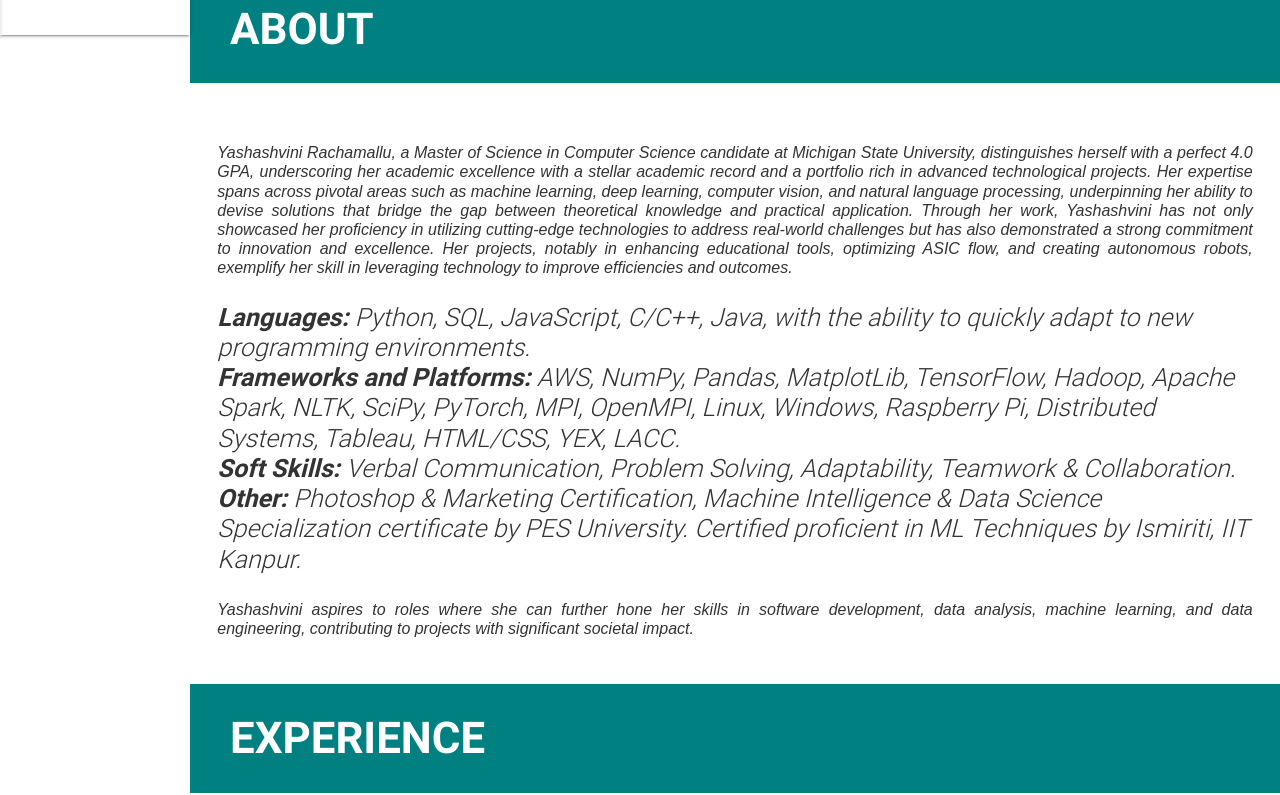
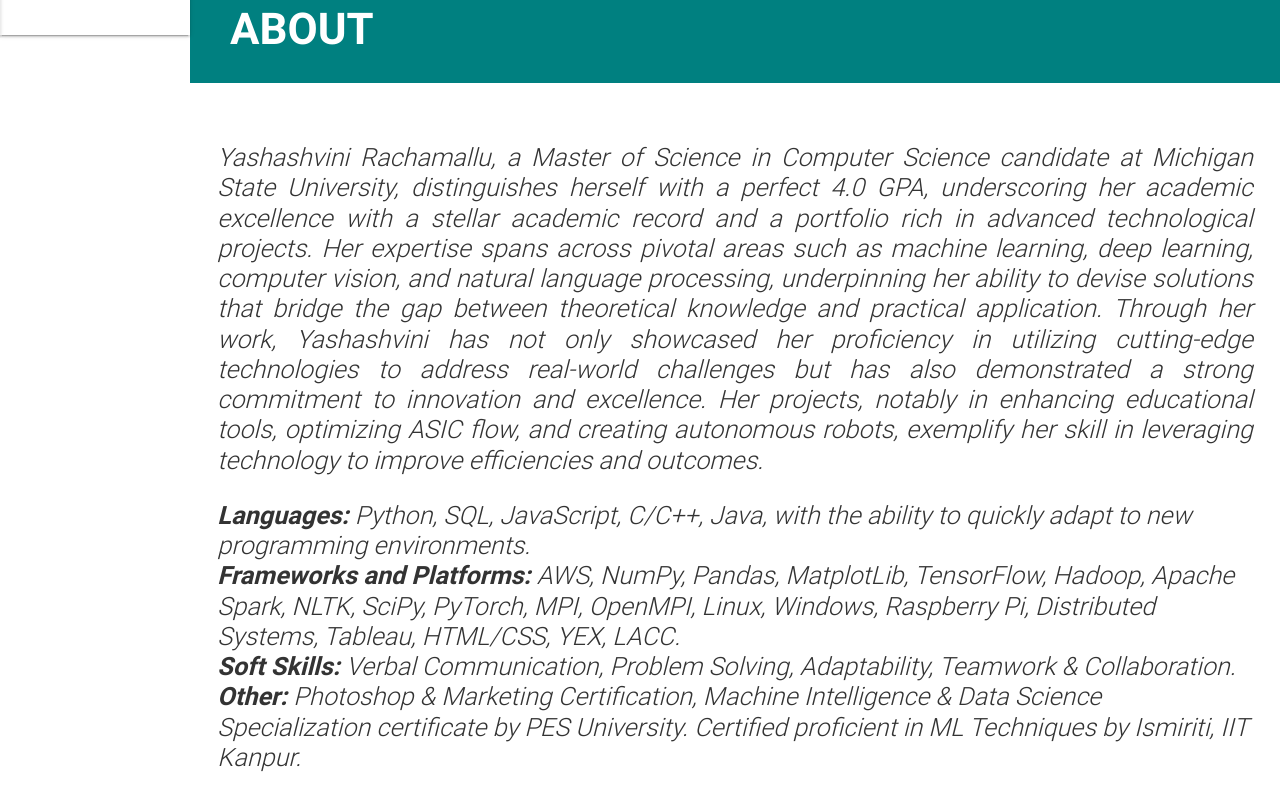
Before and after one commit to yashu-dot/yashu-dot.github.io, a plain HTML site: page index.html in a window 1280 px wide. Shown: the part 825-1620 px from the top of the page. Drawn offline with nearby package versions, Linux system fonts and the light colour scheme.

Commit message:
final change

```diff
--- a/index.html
+++ b/index.html
@@ -211,7 +211,7 @@
     <section id="about" class="section scrollspy">
       <h3 class="page-title white-text teal"><b>About</b></h3>
       <div class="container flow-text" >
-        <p style="text-align: justify; font-size: medium; font-family: sans-serif; line-height: 1.2;"><i>
+        <p style="text-align: justify; line-height: 1.2;"><i>
           Yashashvini Rachamallu, a Master of Science in Computer Science candidate at Michigan State University,
           distinguishes herself with a perfect 4.0 GPA, underscoring her academic excellence with a stellar academic record
           and a portfolio rich in advanced technological projects. Her expertise spans
@@ -223,7 +223,7 @@
           robots, exemplify her skill in leveraging technology to improve efficiencies and outcomes.
         </i></p>
 
-        <p style="text-align: justify; font-size: medium; font-family: sans-serif; line-height: 1.2;"><i>
+        <p style="text-align: justify; line-height: 1.2;"><i>
           <ul style="line-height: 1.2;">
             <li><b>Languages:</b> Python, SQL, JavaScript, C/C++, Java, with the ability to quickly adapt to new programming environments.</li>
             <li><b>Frameworks and Platforms:</b> AWS, NumPy, Pandas, MatplotLib, TensorFlow, Hadoop, Apache Spark, NLTK, SciPy,
@@ -234,7 +234,7 @@
           </ul>
         </i></p>
 
-        <p style="text-align: justify; font-size: medium; font-family: sans-serif; line-height: 1.2;"><i>
+        <p style="text-align: justify;line-height: 1.2;"><i>
           Yashashvini aspires to roles where she can further hone her skills in software development, data analysis, machine learning, and
           data engineering, contributing to projects with significant societal impact.
         </i></p>
```
